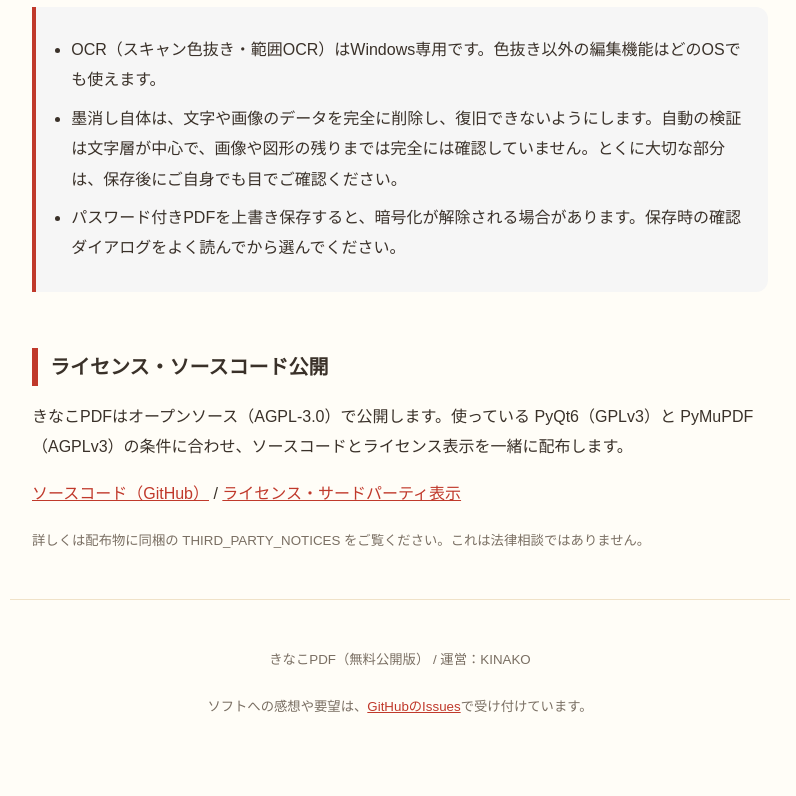
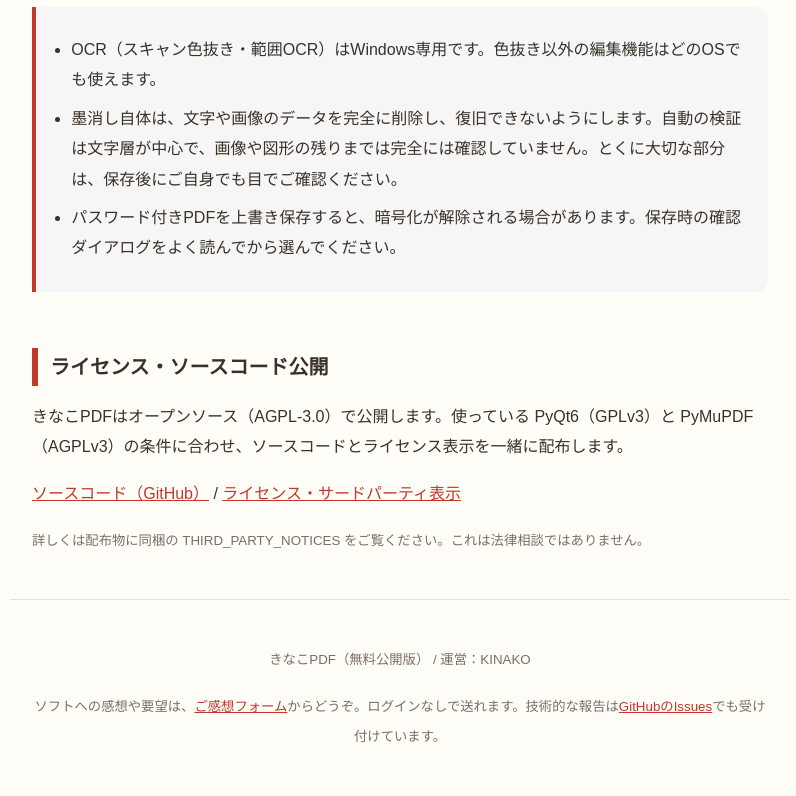
Before and after one commit to kinakopdf/kinakopdf, a plain HTML site: page docs/index.html in a window 1280 px wide. Shown: the part 2988-3784 px from the top of the page, without its empty margins (240-1036 px from the left). Before the commit the page ends 3753 px from the top, so only its background shows below. Drawn offline with Linux system fonts and the light colour scheme.

Commit message:
ホームページの感想リンクをGoogleフォームに変更（ログインなしで送れる）

```diff
--- a/docs/index.html
+++ b/docs/index.html
@@ -115,7 +115,7 @@ exe 版は GitHub Actions で自動ビルドしています。2026-11-16にWindo
 
 <footer>
 <p><small>きなこPDF（無料公開版） / 運営：KINAKO</small></p>
-<p><small>ソフトへの感想や要望は、<a href="https://github.com/kinakopdf/kinakopdf/issues">GitHubのIssues</a>で受け付けています。</small></p>
+<p><small>ソフトへの感想や要望は、<a href="https://forms.gle/syhBvbeCbAi3fXau7">ご感想フォーム</a>からどうぞ。ログインなしで送れます。技術的な報告は<a href="https://github.com/kinakopdf/kinakopdf/issues">GitHubのIssues</a>でも受け付けています。</small></p>
 </footer>
 </body>
 </html>
```
